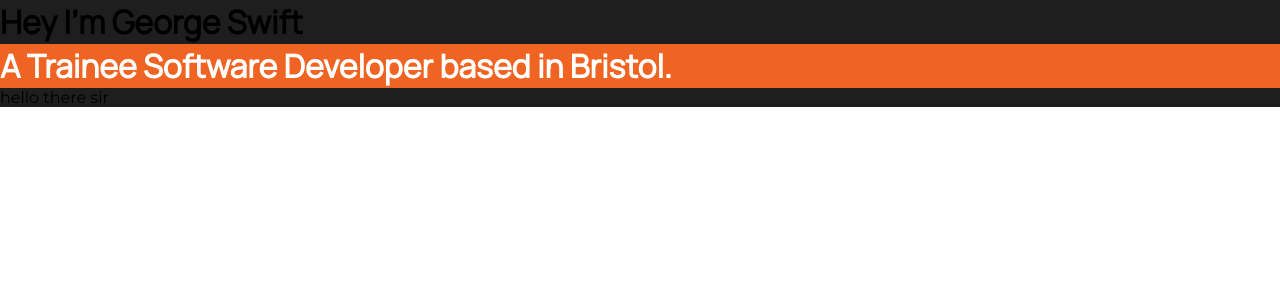
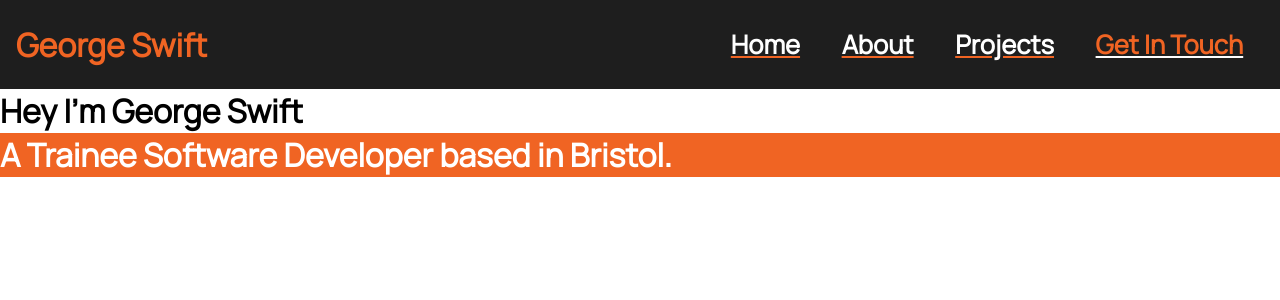
Before and after one commit to GeorgeSwift16/portfolio-project-react, a React (Create React App) app: page / in a window 1280 px wide. Shown: the top 300 px of the page. Built offline with nearby package versions, Linux system fonts and the light colour scheme.

Commit message:
updated imports

```diff
--- a/src/components/NavMenu/NavMenu.jsx
+++ b/src/components/NavMenu/NavMenu.jsx
@@ -1,10 +1,12 @@
 import "./NavMenu.scss";
-import { navigationLinksList } from "../../data/siteInputData.json";
+import siteData from "../../data/siteInputData.js";
 
 const NavMenu = () => {
-  const menuLinks = navigationLinksList.map((element) => (
+  const { navigationLinksList } = siteData;
+  console.log(navigationLinksList);
+  const menuLinks = navigationLinksList.map((element, index) => (
     <a
-      key={Symbol({ element })}
+      key={index}
       href={`#${element}`}
       className={`navigation-menu__link navigation-menu__link--${element}`}
     >
--- /dev/null
+++ b/src/data/siteInputData.js
@@ -0,0 +1,6 @@
+const siteData = {
+  navigationLinksList: ["Home", "About", "Projects", "Get In Touch"],
+  projectsList: "hello",
+};
+
+export default siteData;
--- a/src/data/siteInputData.json
+++ /dev/null
@@ -1,4 +0,0 @@
-{
-  "navigationLinksList": ["Home", "About", "Projects", "Get In Touch"],
-  "projectsList": "hello"
-}
--- a/src/pages/Home/Home.jsx
+++ b/src/pages/Home/Home.jsx
@@ -3,6 +3,8 @@ import Header from "../../containers/Header/Header";
 import Layout from "../../components/Layout/Layout";
 import { useContext } from "react";
 import ThemeContext from "../../context/ThemeContext";
+import Banner from "../../components/Banner/Banner";
+
 const Home = () => {
   const { themeName } = useContext(ThemeContext);
   console.log(ThemeContext);
@@ -10,10 +12,8 @@ const Home = () => {
 
   return (
     <Layout>
-      <div className="home">
-        <Header />
-        <p>hello there sir</p>
-      </div>
+      <Banner />
+      <Header />
     </Layout>
   );
 };
```
